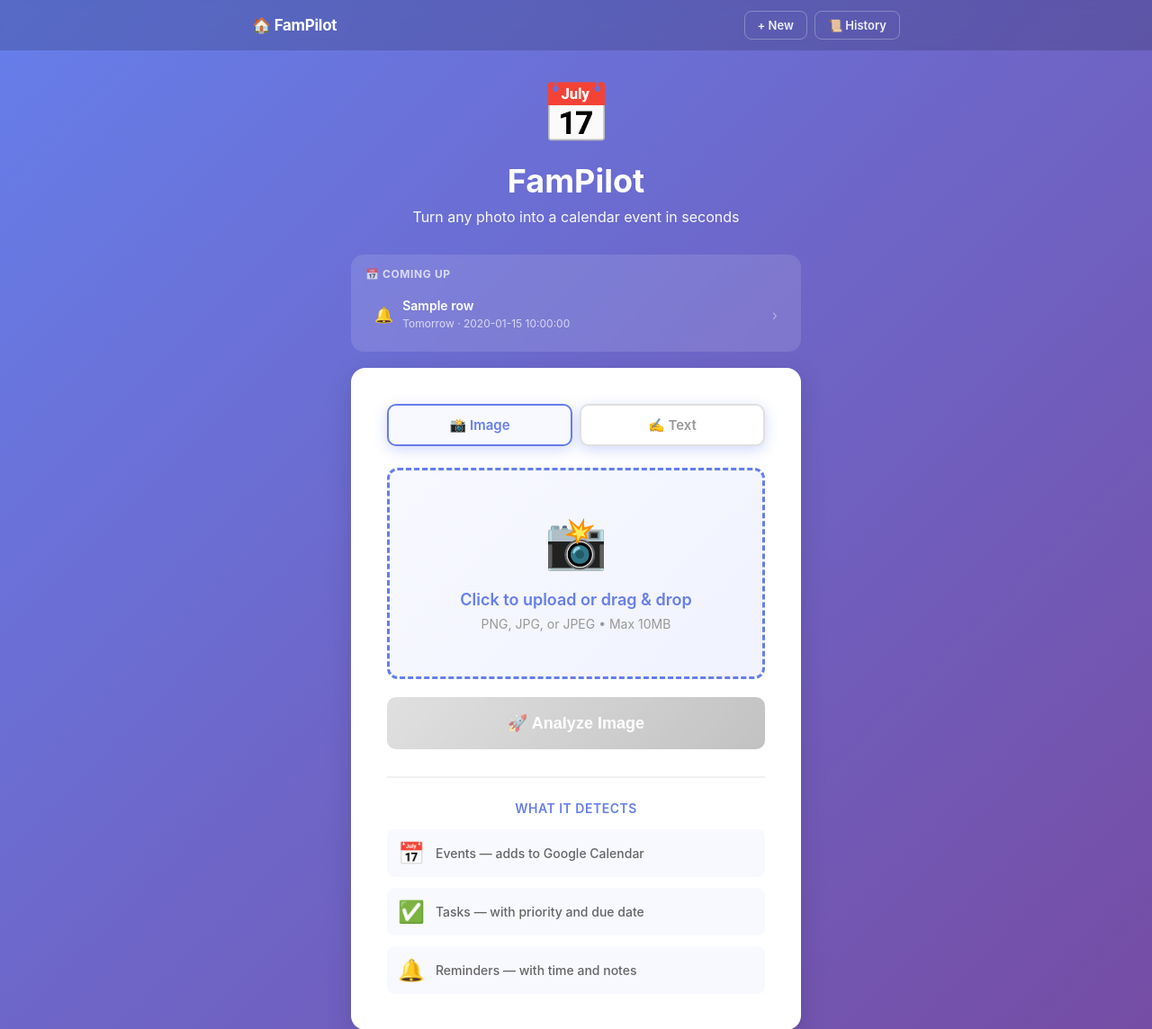
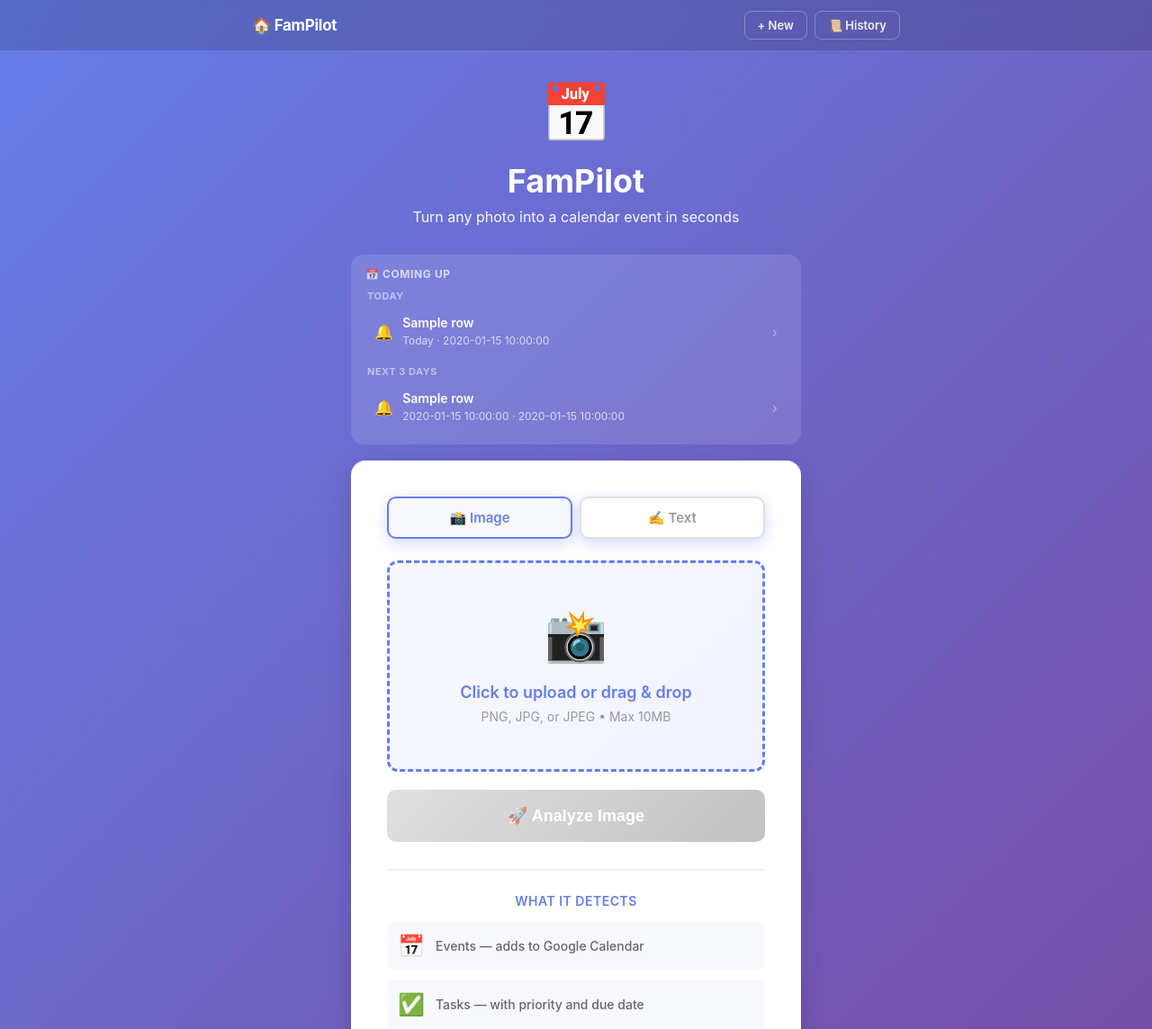
Before and after one commit to vdesai/fampilot, a FastAPI app: template templates/index.html in a window 1280 px wide. Shown: the top 1144 px of the page at 90% size. Run offline with FastAPI, Linux system fonts and the light colour scheme; the template is opened without the code that fills it: most values are stand-ins (such as "Sample title", 1, 10 or a date in 2020); data that the repository does not hold is empty.

Commit message:
Upgrade Coming Up dashboard with Today/Next 3 Days grouping
- Expand get_upcoming_items() to 3-day window, include all item types
- Split home route into today_items / later_items for template
- Always show Coming Up section with group labels and empty state
- Extend relativeTime() JS for 2-3 days away

Co-Authored-By: Claude Sonnet 4.6 <noreply@anthropic.com>

```diff
--- a/app.py
+++ b/app.py
@@ -235,11 +235,16 @@ def generate_google_calendar_url(event: Dict[str, Optional[str]]) -> str:
 async def home(request: Request):
     """Render the home page with upload form and upcoming items."""
     from datetime import date
+    today_str = date.today().isoformat()
+    all_upcoming = db.get_upcoming_items()
+    today_items = [r for r in all_upcoming if r["start_date"] == today_str]
+    later_items = [r for r in all_upcoming if r["start_date"] != today_str]
     return templates.TemplateResponse(request, "index.html", {
-        "request":            request,
-        "nav_page":           "home",
-        "upcoming":           db.get_upcoming_items(),
-        "today_str":          date.today().isoformat(),
+        "request":             request,
+        "nav_page":            "home",
+        "today_items":         today_items,
+        "later_items":         later_items,
+        "today_str":           today_str,
         "triggered_reminders": db.get_recent_reminders(),
     })
 
--- a/db.py
+++ b/db.py
@@ -246,17 +246,16 @@ def dismiss_reminder(item_id: str) -> None:
 
 
 def get_upcoming_items() -> list:
-    """Events and tasks with start_date today or tomorrow, ordered by date+time."""
+    """Items with start_date from today through the next 3 days, ordered by date+time."""
     from datetime import date, timedelta
-    today     = date.today().isoformat()
-    tomorrow  = (date.today() + timedelta(days=1)).isoformat()
+    today    = date.today().isoformat()
+    in3days  = (date.today() + timedelta(days=3)).isoformat()
     with _conn() as con:
         return con.execute(
             """SELECT * FROM items
-               WHERE start_date IN (?, ?)
-                 AND type IN ('event', 'task')
+               WHERE start_date BETWEEN ? AND ?
                ORDER BY start_date, time""",
-            (today, tomorrow),
+            (today, in3days),
         ).fetchall()
 
 
--- a/templates/index.html
+++ b/templates/index.html
@@ -420,13 +420,29 @@
             margin-bottom: 18px;
             backdrop-filter: blur(6px);
         }
-        .upcoming-title {
+        .upcoming-header {
             font-size: 12px;
             font-weight: 700;
             color: rgba(255,255,255,0.7);
             text-transform: uppercase;
             letter-spacing: 0.6px;
             margin-bottom: 10px;
+        }
+        .upcoming-group-label {
+            font-size: 11px;
+            font-weight: 700;
+            color: rgba(255,255,255,0.5);
+            text-transform: uppercase;
+            letter-spacing: 0.5px;
+            margin: 10px 2px 5px;
+        }
+        .upcoming-group-label:first-of-type { margin-top: 0; }
+        .upcoming-empty {
+            font-size: 13px;
+            color: rgba(255,255,255,0.5);
+            text-align: center;
+            padding: 10px 0 4px;
+            font-style: italic;
         }
         .upcoming-item {
             display: flex;
@@ -515,32 +531,50 @@
         </div>
         {% endfor %}
 
-        <!-- Coming up section -->
-        {% if upcoming %}
+        <!-- Coming up section (always shown) -->
         <div class="upcoming-section">
-            <div class="upcoming-title">📅 Coming up</div>
-            {% set today = [] %}
-            {% set tomorrow_items = [] %}
-            {% for row in upcoming %}
-                {% if loop.index <= 5 %}
+            <div class="upcoming-header">📅 Coming Up</div>
+
+            {% if today_items %}
+            <div class="upcoming-group-label">Today</div>
+            {% for row in today_items %}
             <a href="/history/{{ row.id }}" class="upcoming-item" data-id="{{ row.id }}">
                 <span class="upcoming-icon">
                     {% if row.type == 'event' %}📅{% elif row.type == 'task' %}✅{% else %}🔔{% endif %}
                 </span>
                 <span class="upcoming-info">
                     <span class="upcoming-name">{{ row.title or "Untitled" }}</span>
-                        <span class="upcoming-when"
-                              data-date="{{ row.start_date }}"
-                              data-time="{{ row.time or '' }}">
-                            <span class="upcoming-rel">{% if row.start_date == today_str %}Today{% else %}Tomorrow{% endif %}</span>{% if row.time %} · <span class="upcoming-exact">{{ row.time }}</span>{% endif %}{% if row.type == 'task' and row.priority %} · <span class="upcoming-priority priority-{{ row.priority }}">{{ row.priority }}</span>{% endif %}
+                    <span class="upcoming-when" data-date="{{ row.start_date }}" data-time="{{ row.time or '' }}">
+                        <span class="upcoming-rel">Today</span>{% if row.time %} · <span class="upcoming-exact">{{ row.time }}</span>{% endif %}{% if row.type == 'task' and row.priority %} · <span class="upcoming-priority priority-{{ row.priority }}">{{ row.priority }}</span>{% endif %}
                     </span>
                 </span>
                 <span class="upcoming-arrow">›</span>
             </a>
+            {% endfor %}
             {% endif %}
+
+            {% if later_items %}
+            <div class="upcoming-group-label">Next 3 Days</div>
+            {% for row in later_items %}
+            <a href="/history/{{ row.id }}" class="upcoming-item" data-id="{{ row.id }}">
+                <span class="upcoming-icon">
+                    {% if row.type == 'event' %}📅{% elif row.type == 'task' %}✅{% else %}🔔{% endif %}
+                </span>
+                <span class="upcoming-info">
+                    <span class="upcoming-name">{{ row.title or "Untitled" }}</span>
+                    <span class="upcoming-when" data-date="{{ row.start_date }}" data-time="{{ row.time or '' }}">
+                        <span class="upcoming-rel">{{ row.start_date }}</span>{% if row.time %} · <span class="upcoming-exact">{{ row.time }}</span>{% endif %}{% if row.type == 'task' and row.priority %} · <span class="upcoming-priority priority-{{ row.priority }}">{{ row.priority }}</span>{% endif %}
+                    </span>
+                </span>
+                <span class="upcoming-arrow">›</span>
+            </a>
             {% endfor %}
+            {% endif %}
+
+            {% if not today_items and not later_items %}
+            <div class="upcoming-empty">Nothing coming up in the next 3 days</div>
+            {% endif %}
         </div>
-        {% endif %}
 
         <!-- Main Card -->
         <div class="card">
@@ -690,11 +724,14 @@
 
             if (daysAway === 0) return `in ${diffH} hour${diffH === 1 ? '' : 's'}`;
             if (daysAway === 1) {
+                if (!timeStr) return 'tomorrow';
                 if (h < 10) return 'tomorrow morning';
                 if (h < 12) return 'tomorrow midday';
                 if (h < 17) return 'tomorrow afternoon';
                 return 'tomorrow evening';
             }
+            if (daysAway === 2) return 'in 2 days';
+            if (daysAway === 3) return 'in 3 days';
             return null;
         }
 
```
Lines whose indentation alone changed are shown as unchanged.
